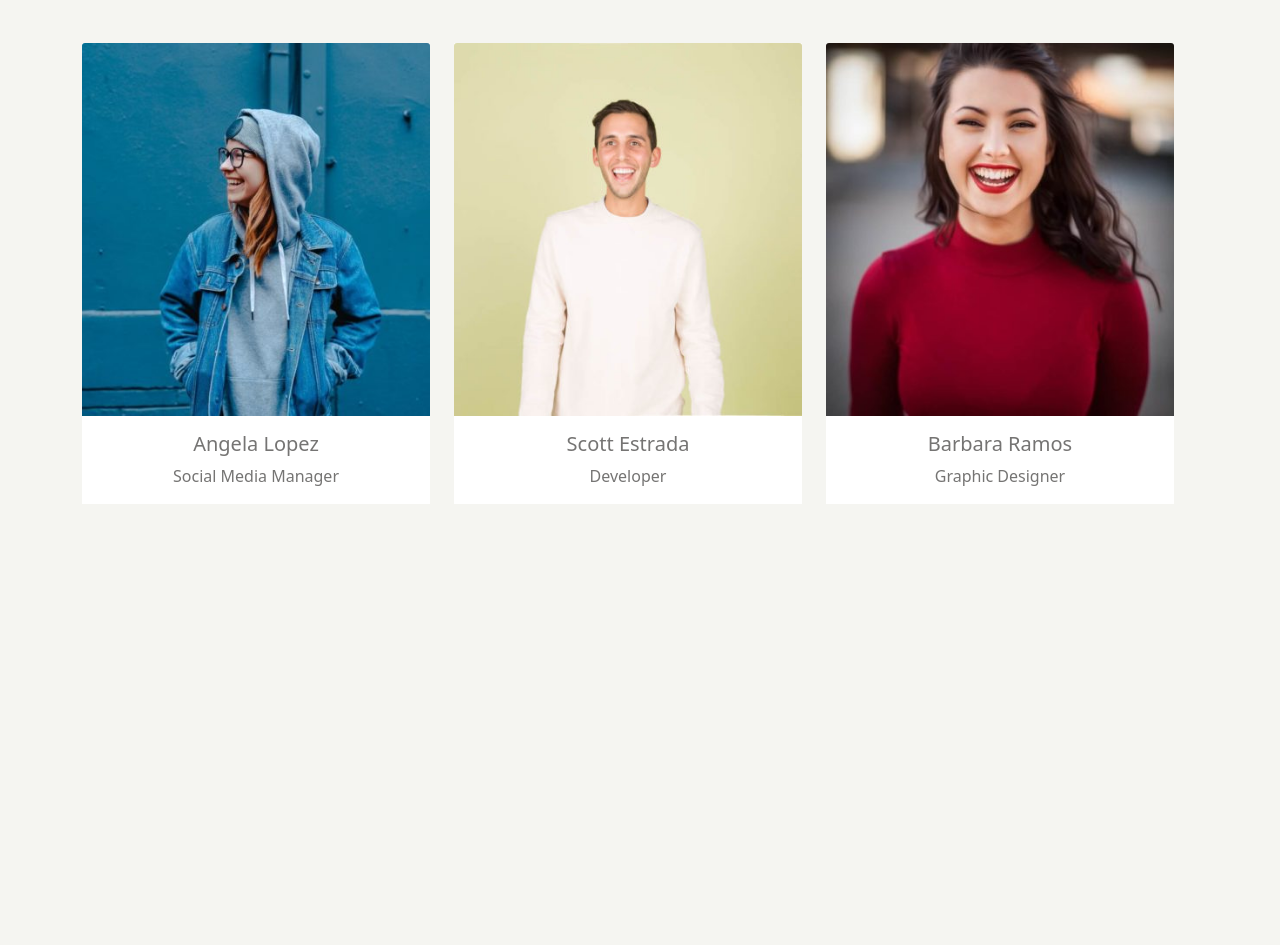
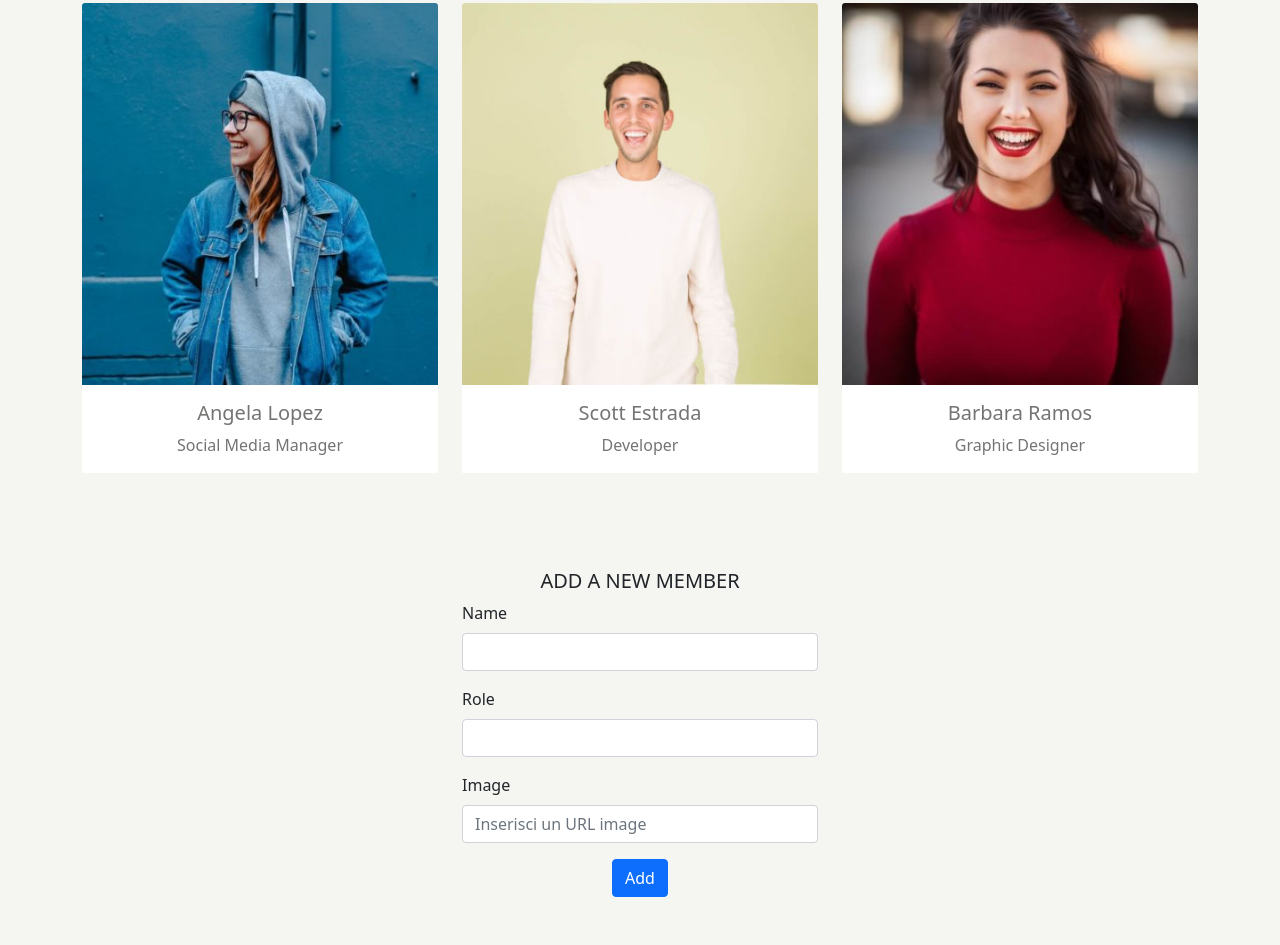
Before and after one commit to cochy98/js-our-team, a plain HTML site: page index.html in a window 1280 px wide. Shown: the part 971-1916 px from the top of the page. Before the commit the page ends 1523 px from the top, so only its background shows below. Drawn offline with nearby package versions, Linux system fonts and the light colour scheme.

Commit message:
Aggiunta super bonus (form)

```diff
--- a/index.html
+++ b/index.html
@@ -25,7 +25,8 @@
             <div class="col-12 my-col-out">
 
             </div>
-            <div class="row row-cols-1 row-cols-md-3 pb-5 gy-5" id="cards-container">
+        </div>
+        <div class="row row-cols-1 row-cols-md-3 py-5 gy-5" id="cards-container">
             <!-- <div class="col">
                 <div class="card">
                     <img src="img/angela-caroll-chief-editor.jpg" class="card-img-top" alt="...">
@@ -35,8 +36,27 @@
                     </div>
                 </div>
             </div> -->
-
-
+        </div>
+        <div class="row">
+            <div class="offset-4 col-4 py-5">
+                <h5 class="text-center text-uppercase">Add a new member</h5>
+                <div>
+                    <div class="mb-3">
+                        <label for="name" class="form-label">Name</label>
+                        <input type="text" class="form-control" id="name" aria-describedby="name">
+                    </div>
+                    <div class="mb-3">
+                        <label for="role" class="form-label">Role</label>
+                        <input type="text" class="form-control" id="role" aria-describedby="role">
+                    </div>
+                    <div class="mb-3">
+                        <label for="image" class="form-label">Image</label>
+                        <input type="text" class="form-control" id="image" aria-describedby="image" placeholder="Inserisci un URL image">
+                    </div>
+                    <div class="text-center">
+                        <button type="submit" id="submit" class="btn btn-primary">Add</button>
+                    </div>
+                </div>
             </div>
         </div>
     </div>
--- a/js/main.js
+++ b/js/main.js
@@ -44,6 +44,8 @@ const team = [
     },
 ];
 
+
+
 const myColOut = document.querySelector('.my-col-out');
 myColOut.appendChild(createNewDivElement());
 
@@ -60,8 +62,25 @@ for (let i = 0; i < team.length; i++){
     output = `${team[i].name} -- ${team[i].role} -- ${team[i].image}`;
     console.log(output);
     userOut.innerHTML += `${i + 1}) ${output} <br>`;
-    cardsContainer.innerHTML += createMemberCard(team[i].image, team[i].name, team[i].role);
+    cardsContainer.innerHTML += createMemberCard(`img/${team[i].image}`, team[i].name, team[i].role);
 }
+
+/* Al click del pulsante del form, aggiungo un nuovo membro al team */
+const formAction = document.getElementById('submit');
+formAction.addEventListener('click', function(){
+    const newMember = [];
+    // Converto un HTML collection in array
+    const inputValue = Array.from(document.getElementsByTagName('input'));
+    // Ciclo su tutti gli elementi dell'array 'inputValue' e prendo solo il valore
+    inputValue.forEach((element, i) => {
+        newMember[i] = element.value;
+        element.value = '';
+    });
+    console.log(newMember);
+    cardsContainer.innerHTML += createMemberCard (newMember[2], newMember[0], newMember[1]);
+});
+
+
 
 
 
@@ -69,6 +88,7 @@ for (let i = 0; i < team.length; i++){
 
 
 /*********************************FUNCTIONS*****************************************/
+
 
 function createNewDivElement (){
     const divOutput = document.createElement('div');
@@ -81,7 +101,7 @@ function createMemberCard (imgSource, nameMember, roleMember){
     const memberCard = `
         <div class="col">
             <div class="card">
-                <img src="img/${imgSource}" class="card-img-top" alt="...">
+                <img src="${imgSource}" class="card-img-top" alt="...">
                 <div class="card-body text-center">
                     <h5 class="card-title">${nameMember}</h5>
                     <p class="card-text">${roleMember}</p>
```
Lines whose indentation alone changed are shown as unchanged.
